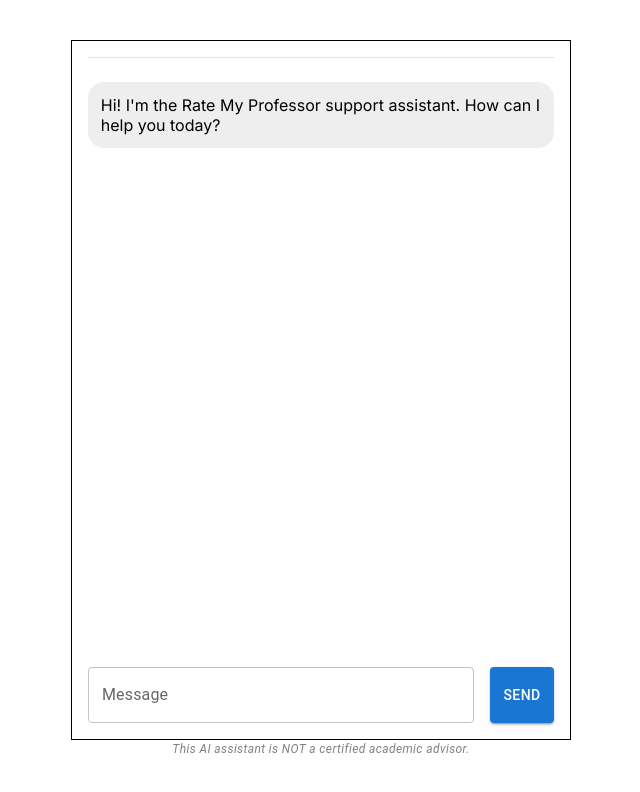
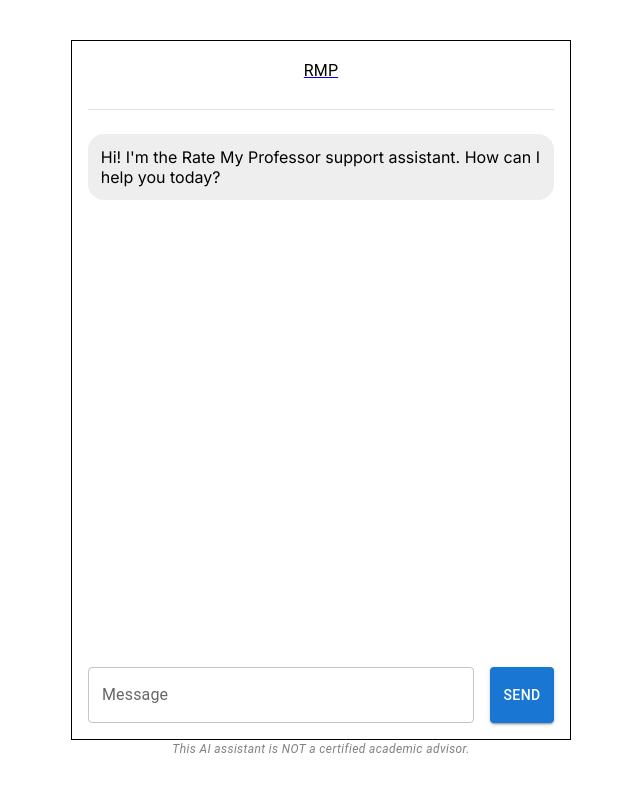
Before and after one commit to Will15800/AI-Rate-My-Professor, a Next.js app: page / in a window 1280 px wide. Shown: the top 792 px of the page, without its empty margins (319-959 px from the left). Built offline with nearby package versions, Linux system fonts and the light colour scheme.

Commit message:
Ui changes

```diff
--- a/app/page.js
+++ b/app/page.js
@@ -1,8 +1,9 @@
 'use client'
 
 import { Box, Button, Stack, TextField, Divider, Typography } from '@mui/material'
-import { useState, useRef } from 'react'
+import { useState, useRef, useEffect } from 'react'
 import { createTheme, ThemeProvider } from '@mui/material/styles';
+import Link from 'next/link';
 
 const theme = createTheme({
   breakpoints: {
@@ -72,6 +73,12 @@
     }
   }
 
+  useEffect(() => {
+    if (messagesEndRef.current) {
+      messagesEndRef.current.scrollIntoView({ behavior: 'smooth' });
+    }
+  }, [messages]);
+
   return (
     <ThemeProvider theme={theme}>
       <Box
@@ -90,6 +97,19 @@
           p={2}
           spacing={3}
         >
+          <Box
+            display="flex"
+            flexDirection="column"
+            justifyContent="center"
+            alignItems="center"
+          >
+            <Link href="https://www.ratemyprofessors.com/" passHref>
+              <Box display="flex" flexDirection="column" alignItems="center">
+                <i className="bx bxs-chat" style={{ color: "black", fontSize: "24px" }}></i>
+                <Typography variant="subtitle1" color="black">RMP</Typography>
+              </Box>
+            </Link>
+          </Box>
           <Divider />
           <Stack
             direction={"column"}
```
